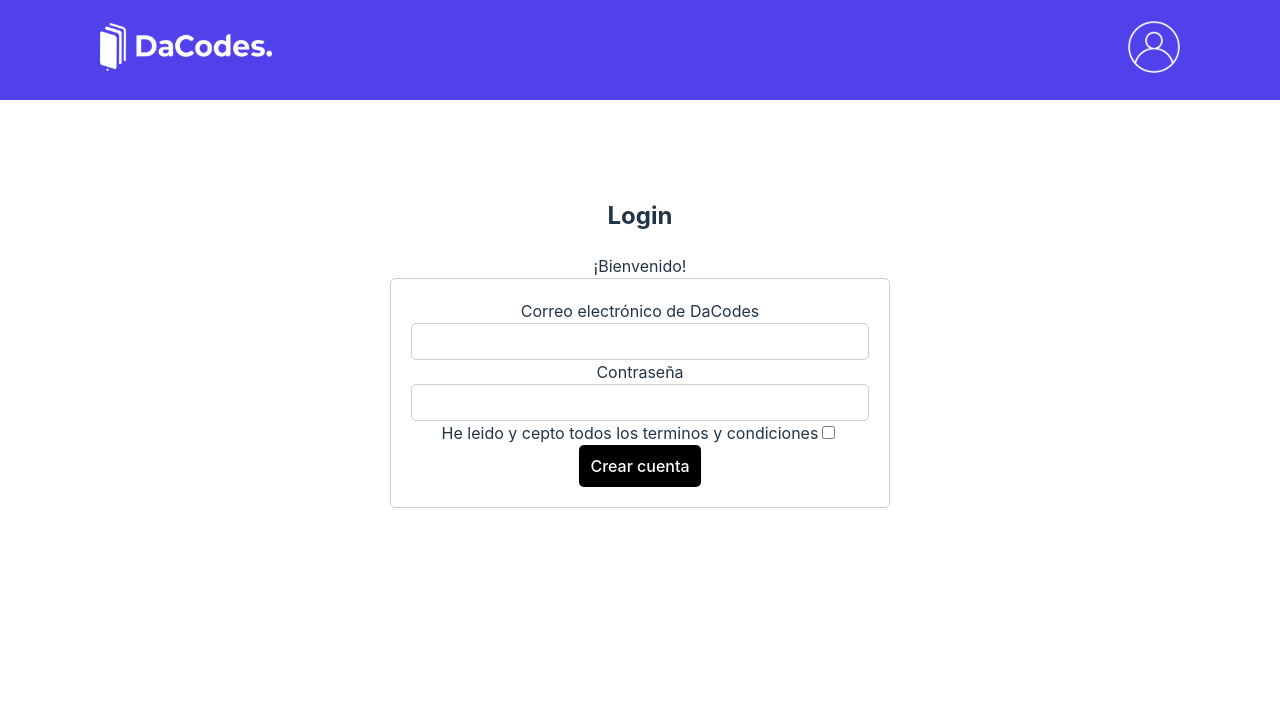
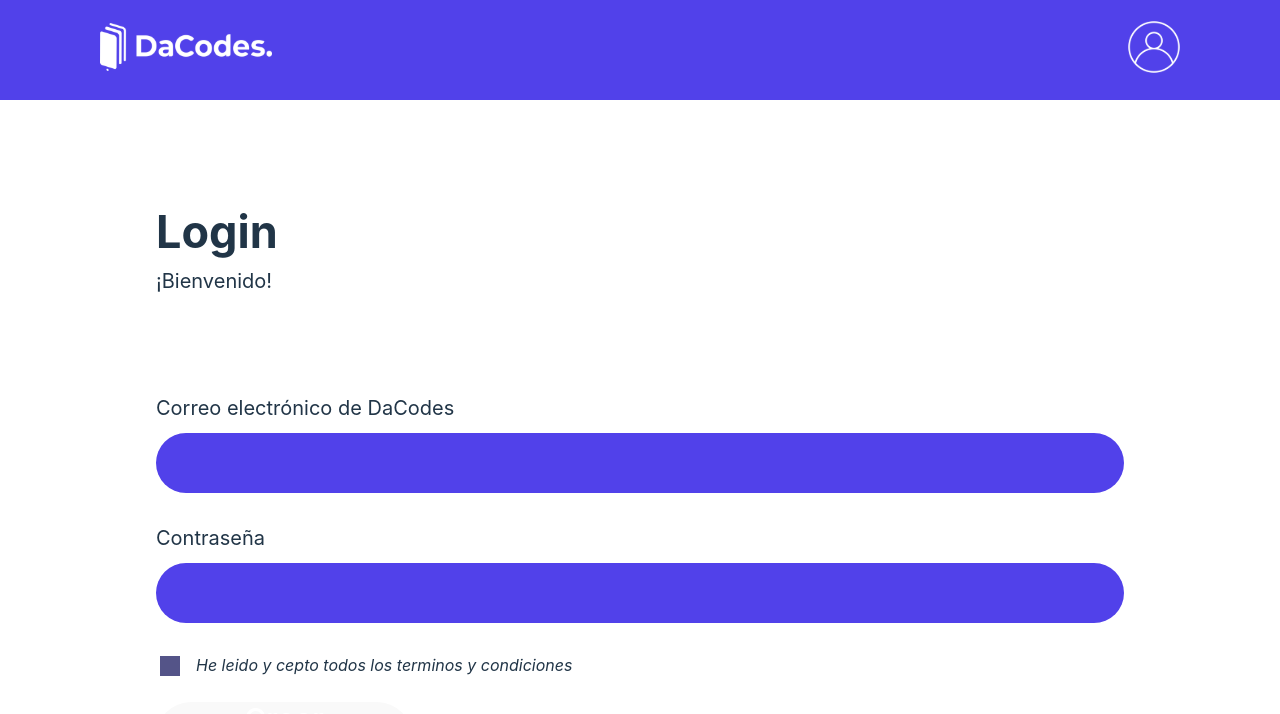
Before and after one commit to Johnnie-LC/daCodes-movies, a React (Vite) app: page /login in a window 1280 px wide. Shown: the top 714 px of the page. Built offline with nearby package versions, Linux system fonts and the light colour scheme.

Commit message:
add login styles

```diff
--- a/src/main.tsx
+++ b/src/main.tsx
@@ -6,7 +6,7 @@ import {
 } from 'react-router-dom'
 import ErrorPage from './routes/error-page.tsx'
 import './index.css'
-import Login from './routes/Login.tsx'
+import Login from './routes/login/Login.tsx'
 import App from './routes/App.tsx'
 import { Root } from './routes/Root.tsx'
 import { AuthProvider } from './components/AuthContext.tsx'
--- a/src/routes/Login.tsx
+++ b/src/routes/login/Login.tsx
@@ -1,38 +1,11 @@
 import { useEffect, useState } from 'react'
-import styled from 'styled-components'
-import { type Login } from '../types'
-import { LOGIN_ID } from '../constants'
-import { useAuth } from '../components/AuthContext'
-import { useRequestGuestSession } from '../hooks/useRequestToken'
-import { useNavigate } from 'react-router-dom'
 
-const Form = styled.form`
-  width: 500px;
-  margin: 0 auto;
-  padding: 20px;
-  border: 1px solid #ccc;
-  border-radius: 5px;
-`
-
-const Input = styled.input`
-  width: 100%;
-  padding: 10px;
-  border-radius: 5px;
-  outline: none;
-  border: 1px solid #ccc;
-`
-
-const Label = styled.label`
-  margin-bottom: 10px;
-`
-
-const Button = styled.button`
-  background-color: #000;
-  color: #fff;
-  padding: 10px;
-  border-radius: 5px;
-  cursor: pointer;
-`
+import { type Login } from '../../types'
+import { LOGIN_ID } from '../../constants'
+import { useAuth } from '../../components/AuthContext'
+import { useRequestGuestSession } from '../../hooks/useRequestToken'
+import { Form, useNavigate } from 'react-router-dom'
+import { Button, Input, InputCheck, InputContainer, Label, LoginContainer, LoginTitle } from './style'
 
 const LoginPage = () => {
   const initialState: Login = {
@@ -83,45 +56,45 @@ const LoginPage = () => {
   }, [token])
 
   return (
-    <section>
-      <div>
+    <LoginContainer>
+      <LoginTitle>
         <h2>Login</h2>
         <span>¡Bienvenido!</span>
-      </div>
+      </LoginTitle>
       <Form onSubmit={handleSubmit}>
-        <div>
+        <InputContainer>
           <Label htmlFor="email">Correo electrónico de DaCodes</Label>
           <Input
           type="email"
           id={LOGIN_ID.email}
           value={login.email as string}
           onChange={handleLogin} />
-        </div>
+        </InputContainer>
 
-        <div>
+        <InputContainer>
           <Label htmlFor="password">Contraseña</Label>
           <Input
           type="password"
           id={LOGIN_ID.password}
           value={login.password as string}
           onChange={handleLogin} />
-        </div>
+        </InputContainer>
 
-        <div>
-          <label htmlFor="validated" >He leido y cepto todos los terminos y condiciones</label>
+        <InputCheck>
           <input
           type="checkbox"
           id={LOGIN_ID.validated}
           name="validated"
           checked={login.validated}
           onChange={handleLogin} />
-        </div>
+          <label htmlFor="validated" >He leido y cepto todos los terminos y condiciones</label>
+        </InputCheck>
 
         <Button type="submit" disabled={isDisable()}>
           Crear cuenta
         </Button>
       </Form>
-    </section>
+    </LoginContainer>
   )
 }
 
--- /dev/null
+++ b/src/routes/login/style.ts
@@ -0,0 +1,108 @@
+import styled from 'styled-components'
+
+export const LoginContainer = styled.section`
+  padding: 0 156px;
+`
+
+export const Form = styled.form`
+  min-width: 500px;
+  width: 50%;
+  display: flex;
+  flex-direction: column;
+`
+export const InputContainer = styled.div`
+  display: flex;
+  flex-direction: column;
+  padding-bottom: 30px;
+`
+export const InputCheck = styled.div`
+  display: flex;
+  gap: 20px;
+  padding-bottom: 25px;
+
+  input[type=checkbox] {
+         position: relative;
+  }
+  input[type=checkbox]:before {
+    content: "";
+    display: block;
+    position: absolute;
+    width: 20px;
+    height: 20px;
+    top: 0;
+    left: 0;
+    background-color:#545488
+;
+  }
+  input[type=checkbox]:checked:before {
+    content: "";
+    display: block;
+    position: absolute;
+    width: 20px;
+    height: 20px;
+    top: 0;
+    left: 0;
+    background-color:#1E80EF;
+  }
+  input[type=checkbox]:checked:after {
+    content: "";
+    display: block;
+    width: 5px;
+    height: 10px;
+    border: solid white;
+    border-width: 0 2px 2px 0;
+    -webkit-transform: rotate(45deg);
+    -ms-transform: rotate(45deg);
+    transform: rotate(45deg);
+    position: absolute;
+    top: 2px;
+    left: 6px;
+  }
+
+  label {
+    font-style: italic;
+  }
+`
+export const Input = styled.input`
+  width: 100%;
+  outline: none;
+  background-color: rgba(81, 65, 234, 1);
+  border: none;
+  height: 60px;
+  border-radius: 50px;
+  font-size: 20px;
+  padding-left: 20px;
+`
+
+export const Label = styled.label`
+  margin-bottom: 10px;
+  text-align: left;
+  font-size: 20px;
+`
+
+export const Button = styled.button`
+  display: flex;
+  width: 256px;
+  border-radius: 100px;
+  font-size: 30px;
+  align-items: center;
+  justify-content: center;
+  height: 70px;
+  color: white;
+  cursor: pointer;
+`
+
+export const LoginTitle = styled.div`
+  display: flex;
+  flex-direction: column;
+  padding-bottom: 97px;
+  > h2{
+    text-align: left;
+    font-size: 45px;
+    margin: 0;
+  }
+  > span {
+    text-align: left;
+    font-size: 20px;
+  }
+`
```
